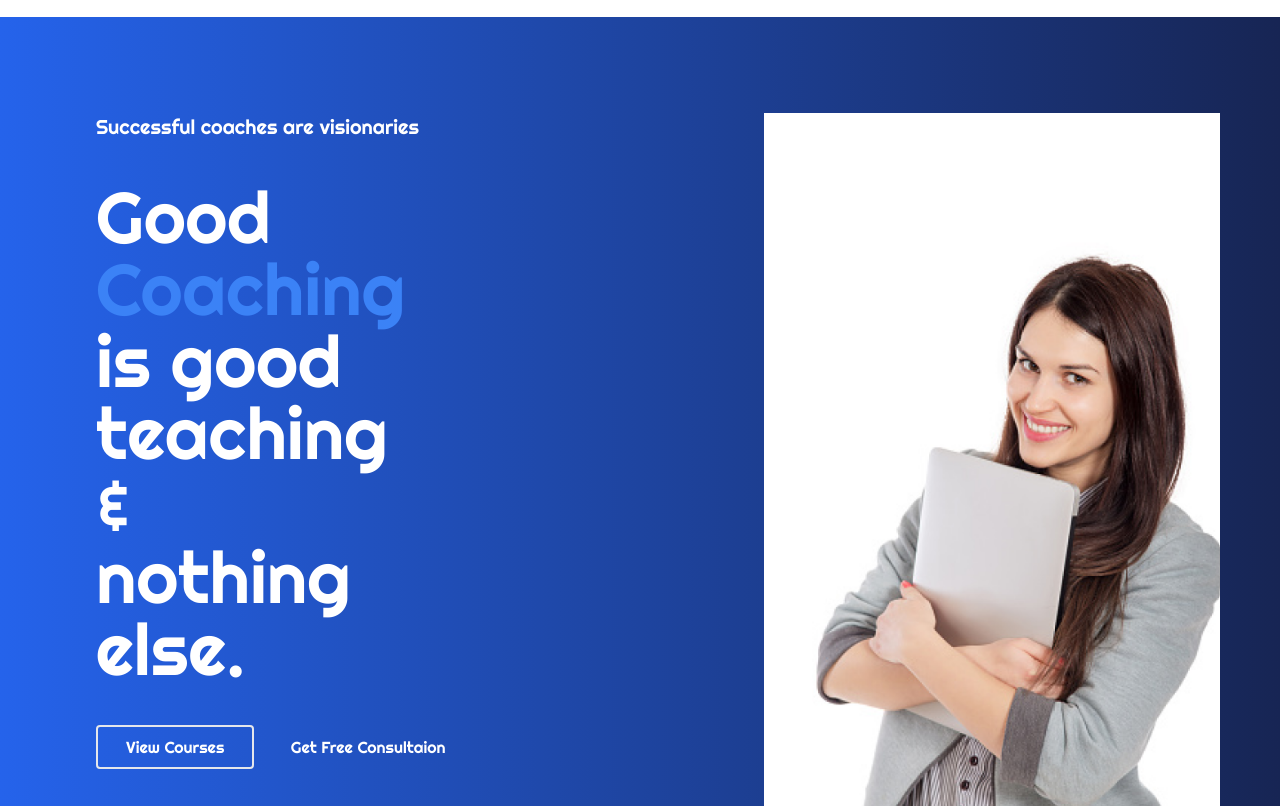
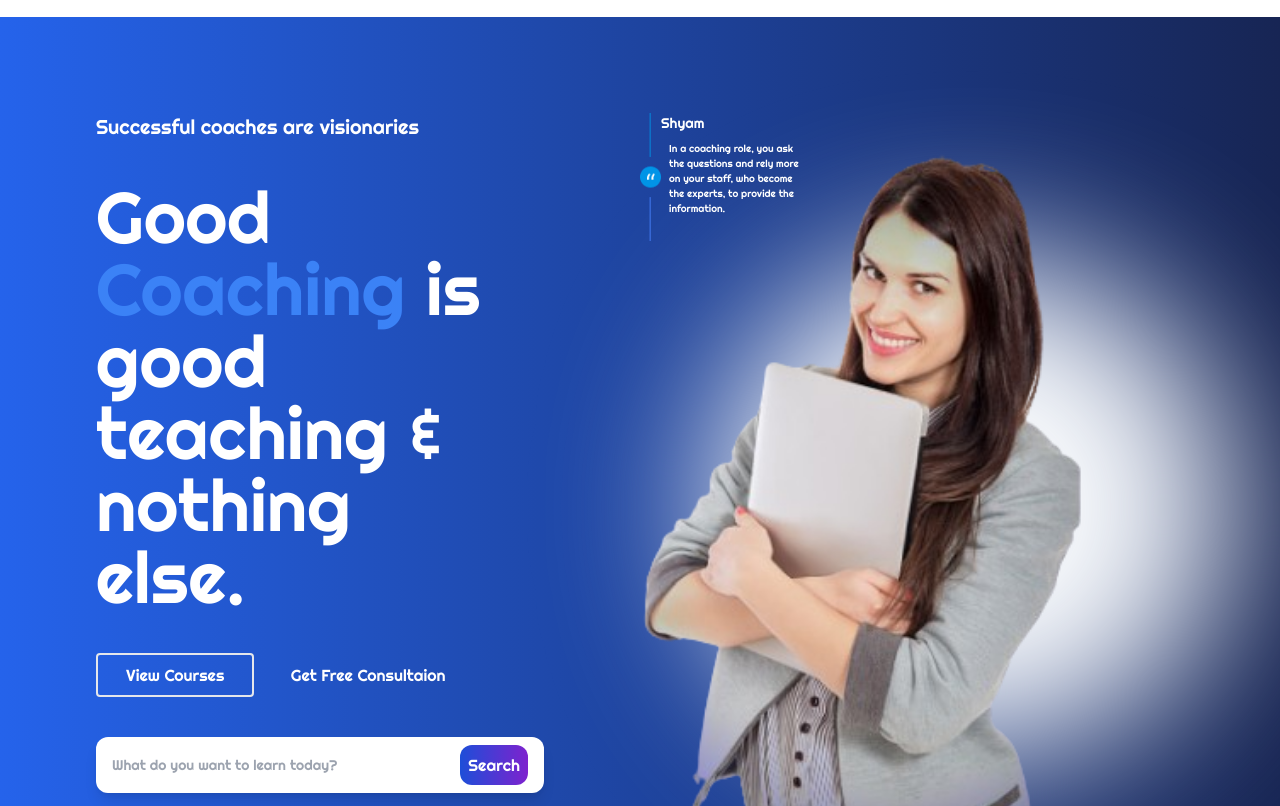
Before and after one commit to Deepak356575/Tailwind-Task, a website: page src/index.html in a window 1280 px wide. Shown: the part 133-939 px from the top of the page. Drawn offline with Linux system fonts and the light colour scheme; files whose address does not match are found by name.

Commit message:
Final update

```diff
--- a/src/index.html
+++ b/src/index.html
@@ -32,12 +32,12 @@
             <div class="grid grid-flow-row md:grid-cols-2">
                 <div class="">
             <h3 class="text-xl ">Successful coaches are visionaries</h3>
-            <h1 class=" w-2/4 my-10 text-7xl">Good <span class="text-blue-500">Coaching</span> is good teaching & nothing else.</h1>
+            <h1 class=" w-3/4 my-10 text-7xl">Good <span class="text-blue-500">Coaching</span> is good teaching & nothing else.</h1>
             <div class="space-x-8">
                 <button class=" rounded border-2 px-7 py-2">View Courses</button>
                 <button class="">Get Free Consultaion</button>
             </div>
-            <div class="flex items-center bg-white rounded-xl shadow-lg w-full max-w-md px-4 py-2 m-10">
+            <div class="flex items-center bg-white rounded-xl shadow-lg w-full max-w-md px-4 py-2 mt-10">
                 <input
                     type="text"
                     placeholder="What do you want to learn today?"
@@ -46,18 +46,23 @@
                 </button>
             </div>
             </div>
-            <div>
-                <img src="assets/brunette-woman-hugging-laptop 1.png" alt="" class="rounded px-11 mx-20 sm:w-60 sm:h-80 md:w-auto md:h-auto ">
+            <div class="flex flex-row h-32 w-44">
+                <img src="assets/Group 1000014970.png" alt="" class="h">
+                <div>
+                <h6 class="text-sm">Shyam</h6>
+                <P class="text-[10px] m-2">In a coaching role, you ask the questions and rely more on your
+                    staff, who become the experts, to provide the information.</P></div>
+            </div>
+            <div class="circleposition w-[520px] h-[500px] bg-slate-50 rounded-full absolute hidden md:block  top-[80%] left-[80%] translate-x-[-60%] translate-y-[-50%] blur-[80px]">
+                </div>
+                <div>
+                <img src="assets/Screenshot_2024-10-02_173448-removebg-preview.png" alt="" class="rounded h-full absolute hidden md:block right-[6%] top-[20%] ">
             </div>
         </div>
 
+        </section>
 
-        </section>
-        <div>
-            <img src="Link ⏵ brand1.png.png" alt="" >
-        </div>
 
-    </div>
     <section class="grid grid-flow-row  grid-row-3 md:grid-flow-col md:grid-cols-6 lg:grid-flow-col lg:grid-cols-6 bg-gradient-to-r from-blue-700 to-purple-700 pl-20 pt-10    gap-5 ">
         <div class="">
             <img src="assets/Link ⏵ brand6.png.png" alt="">
@@ -317,8 +322,8 @@ in by team.</p>
 <section class="p-10 justify-center flex relative m-10">
     <img src="assets/Rectangle 8691.png" alt=""  class="">
 
-    <img src="assets/banner_right.png.png" alt="" class="z-10 absolute right-10 bottom-0 ">
-    <img src="assets/Group 512857.png" alt="" class="z-20 absolute top-1/2 ">
+    <img src="assets/banner_right.png.png" alt="" class="z-10 absolute hidden md:block right-10 bottom-0 ">
+    <img src="assets/Group 512857.png" alt="" class="z-20 absolute  top-1/2 ">
 </section>
 
 <section class="py-16 relative">
@@ -389,7 +394,7 @@ in by team.</p>
             <div>
                 <h3 class="text-xl font-bold mb-4">Connect</h3>
                 <div class="mb-4">
-                    <img src="assets/Askmeidentity 1.png" alt="Logo">
+                    <img src="assets/Askmeidentity_2-removebg-preview.png" alt="Logo">
                 </div>
                 <p>Sri Jagannath Nivas, 8-1-164/345/A/1, Pragati Colony, Mailardevpally, Nawab Saheb Kunta, Hyd, 500005</p>
             </div>
```
Also changed, not shown: src/assets/Askmeidentity_2-removebg-preview.png (added), src/assets/Group 1000014970.png (added), src/assets/Screenshot_2024-10-02_173448-removebg-preview.png (added), src/output.css.
